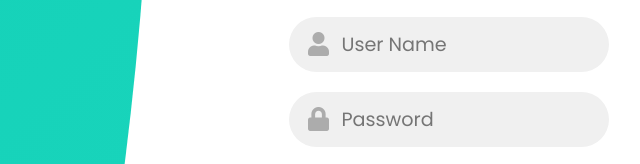
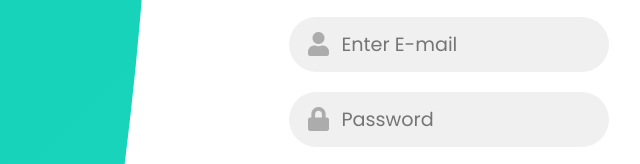
Before and after one commit to purvathnere/learning-app, a plain HTML site: page login.html in a window 1280 px wide. Shown: the part 315-479 px from the top of the page, 511-1151 px from the left. Drawn offline with Linux system fonts and the light colour scheme.

Commit message:
Update login.html

```diff
--- a/login.html
+++ b/login.html
@@ -15,7 +15,7 @@
                 <h2 class="title">Login</h2>
                 <div class="input-field">
                     <i class="fas fa-user"></i>
-                    <input type="text" id="login-email" placeholder="User Name" required>
+                    <input type="email" id="login-email" placeholder="Enter E-mail" required>
                 </div>
                 <div class="input-field">
                     <i class="fas fa-lock"></i>
```
